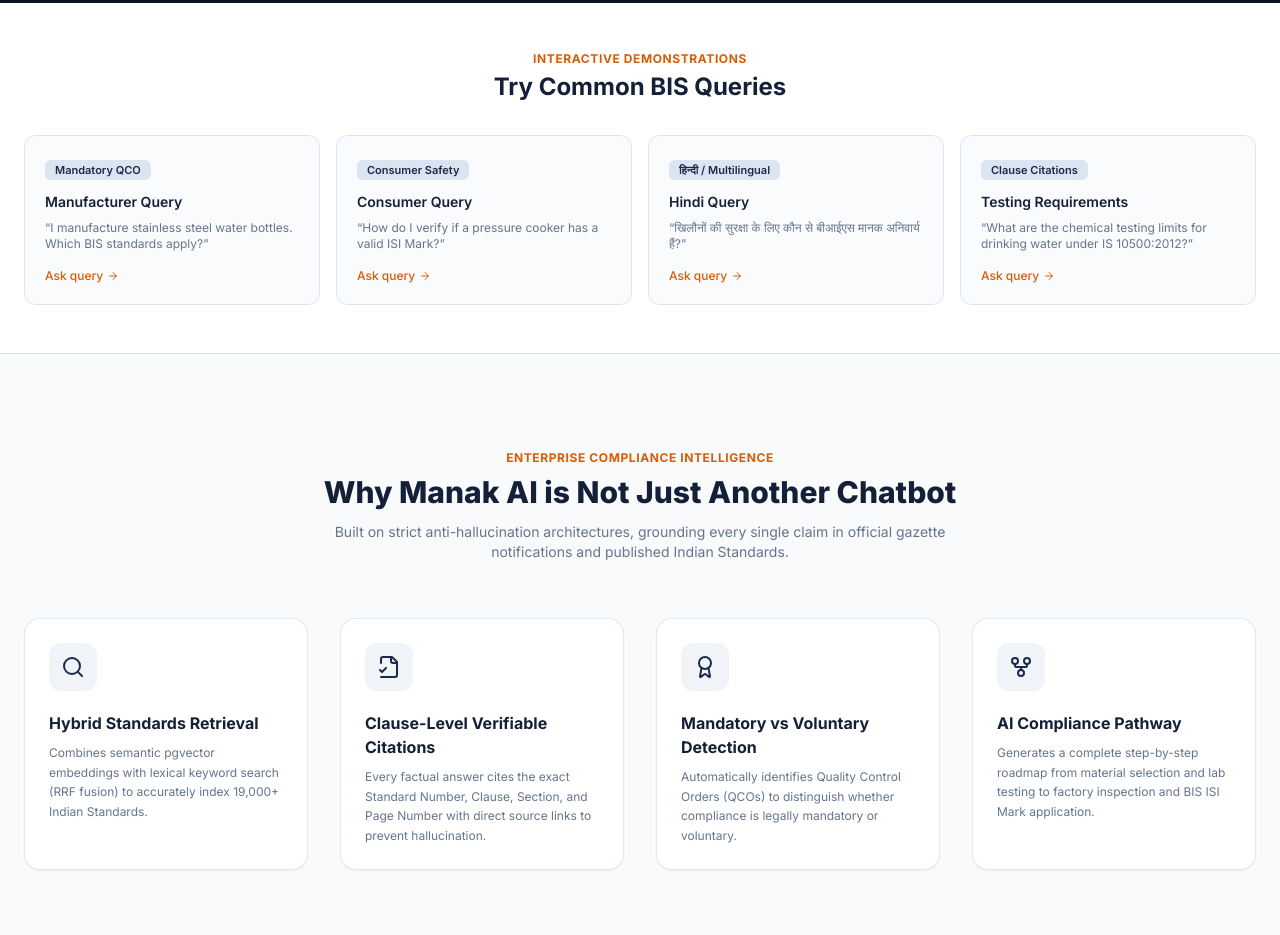
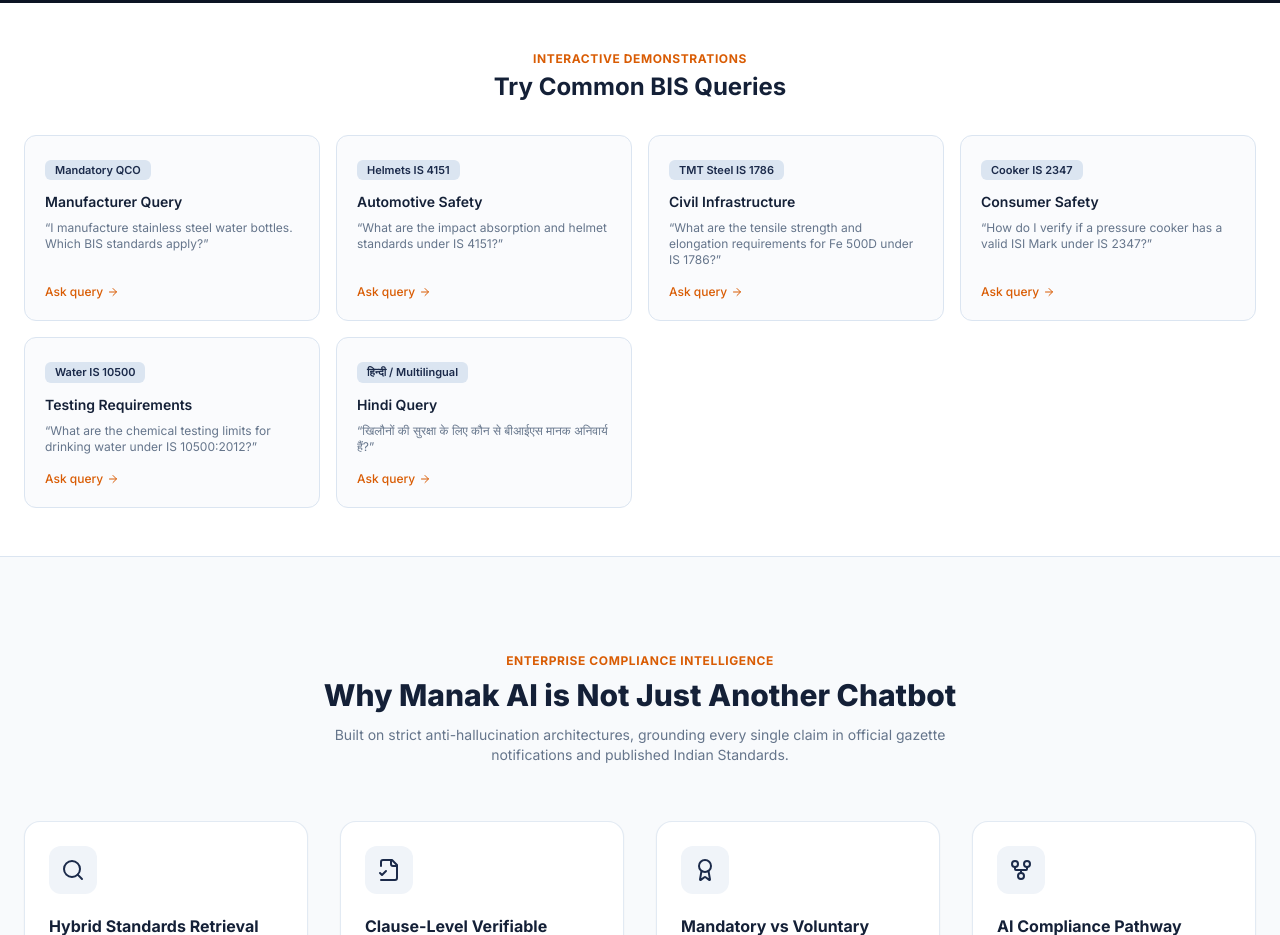
Before and after one commit to d1vyom/Manak-AI, a Next.js app: page / in a window 1280 px wide. Shown: the part 820-1755 px from the top of the page. Built offline with nearby package versions, Linux system fonts and the light colour scheme.

Commit message:
feat(ui): dynamically link ChatInput suggestion chips and homepage queries to expanded questions dataset

```diff
--- a/src/app/page.tsx
+++ b/src/app/page.tsx
@@ -26,19 +26,29 @@
       tag: language === "hi" ? "अनिवार्य QCO" : "Mandatory QCO",
     },
     {
-      title: language === "hi" ? "उपभोक्ता प्रश्न" : "Consumer Query",
-      text: "How do I verify if a pressure cooker has a valid ISI Mark?",
-      tag: language === "hi" ? "उपभोक्ता सुरक्षा" : "Consumer Safety",
+      title: language === "hi" ? "हेलमेट सुरक्षा" : "Automotive Safety",
+      text: "What are the impact absorption and helmet standards under IS 4151?",
+      tag: language === "hi" ? "IS 4151 हेलमेट" : "Helmets IS 4151",
+    },
+    {
+      title: language === "hi" ? "TMT सरिया विनिर्देश" : "Civil Infrastructure",
+      text: "What are the tensile strength and elongation requirements for Fe 500D under IS 1786?",
+      tag: language === "hi" ? "IS 1786 स्टील" : "TMT Steel IS 1786",
+    },
+    {
+      title: language === "hi" ? "उपभोक्ता सुरक्षा" : "Consumer Safety",
+      text: "How do I verify if a pressure cooker has a valid ISI Mark under IS 2347?",
+      tag: language === "hi" ? "प्रेशर कुकर" : "Cooker IS 2347",
+    },
+    {
+      title: language === "hi" ? "परीक्षण आवश्यकताएं" : "Testing Requirements",
+      text: "What are the chemical testing limits for drinking water under IS 10500:2012?",
+      tag: language === "hi" ? "खंड संदर्भ" : "Water IS 10500",
     },
     {
       title: "Hindi Query",
       text: "खिलौनों की सुरक्षा के लिए कौन से बीआईएस मानक अनिवार्य हैं?",
       tag: "हिन्दी / Multilingual",
-    },
-    {
-      title: language === "hi" ? "परीक्षण आवश्यकताएं" : "Testing Requirements",
-      text: "What are the chemical testing limits for drinking water under IS 10500:2012?",
-      tag: language === "hi" ? "खंड संदर्भ" : "Clause Citations",
     },
   ];
 
--- a/src/components/chat/ChatInput.tsx
+++ b/src/components/chat/ChatInput.tsx
@@ -4,6 +4,7 @@
 import { useState, useRef, useEffect } from "react";
 import { Send, Square, Sparkles, Trash2, Globe } from "lucide-react";
 import { useAppStore } from "@/lib/store/app-store";
+import { CHATBOT_QUESTIONS_DATASET } from "@/lib/data/chatbot-questions";
 
 interface ChatInputProps {
   onSendMessage: (query: string) => void;
@@ -16,13 +17,11 @@
   const textareaRef = useRef<HTMLTextAreaElement>(null);
   const { isStreaming, clearMessages, messages, language } = useAppStore();
 
-  const chips = [
-    { label: "Water Bottles QCO", query: "Which BIS standards apply to stainless steel water bottles?" },
-    { label: "Toy Safety QCO 2020", query: "Is BIS certification mandatory for toys under QCO?" },
-    { label: "Pressure Cooker IS 2347", query: "What are the safety requirements for pressure cookers under IS 2347?" },
-    { label: "Drinking Water Limits", query: "What are the chemical testing limits for drinking water under IS 10500:2012?" },
-    { label: "हिन्दी प्रश्न", query: "पीने के पानी के लिए BIS मानक क्या है?" },
-  ];
+  const chips = CHATBOT_QUESTIONS_DATASET.map((q) => ({
+    label: q.chipLabel[language === "hi" ? "hi" : "en"],
+    query: q.prompt[language === "hi" ? "hi" : "en"],
+  }));
+
 
   // Auto resize textarea
   useEffect(() => {
```
